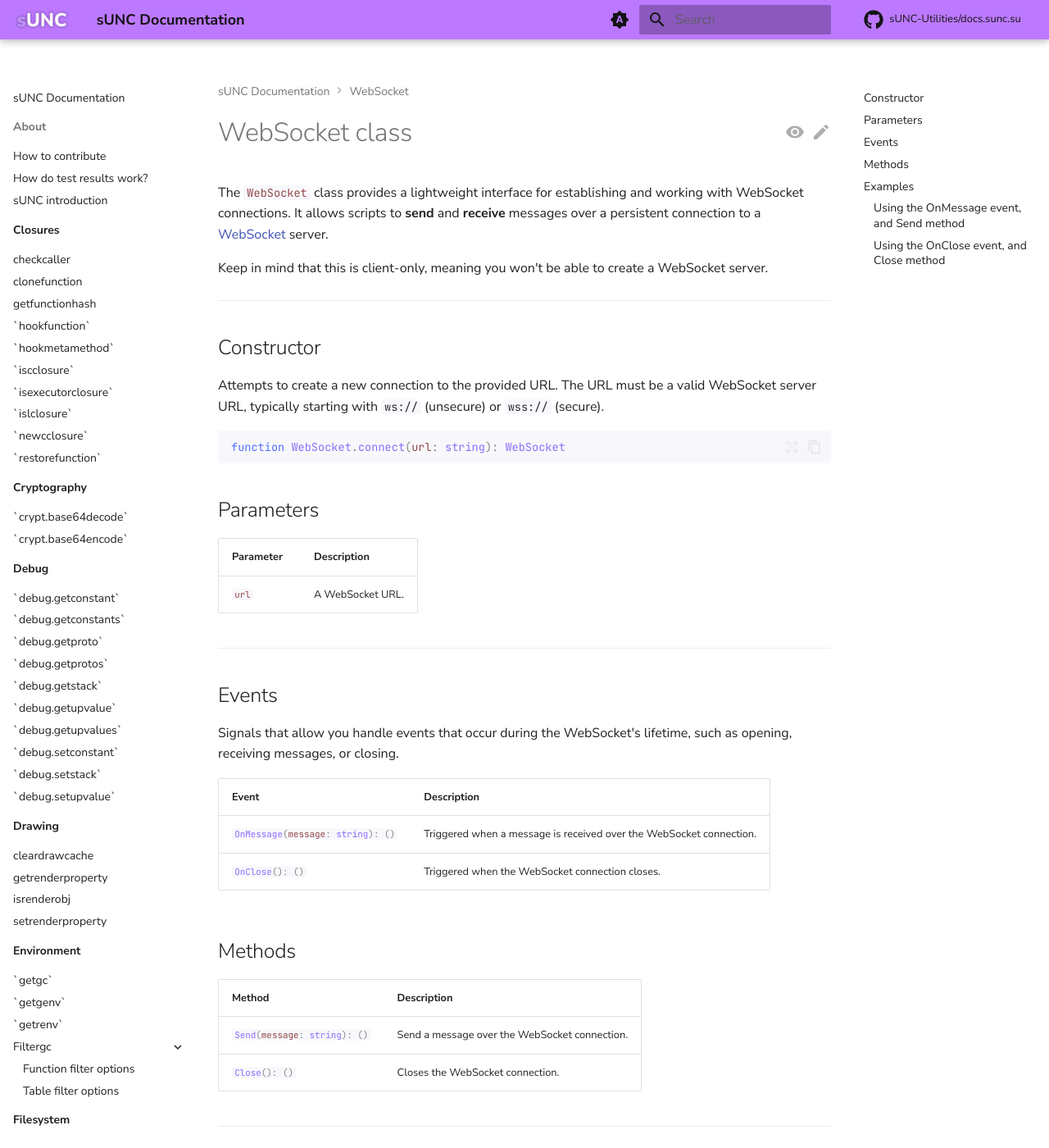
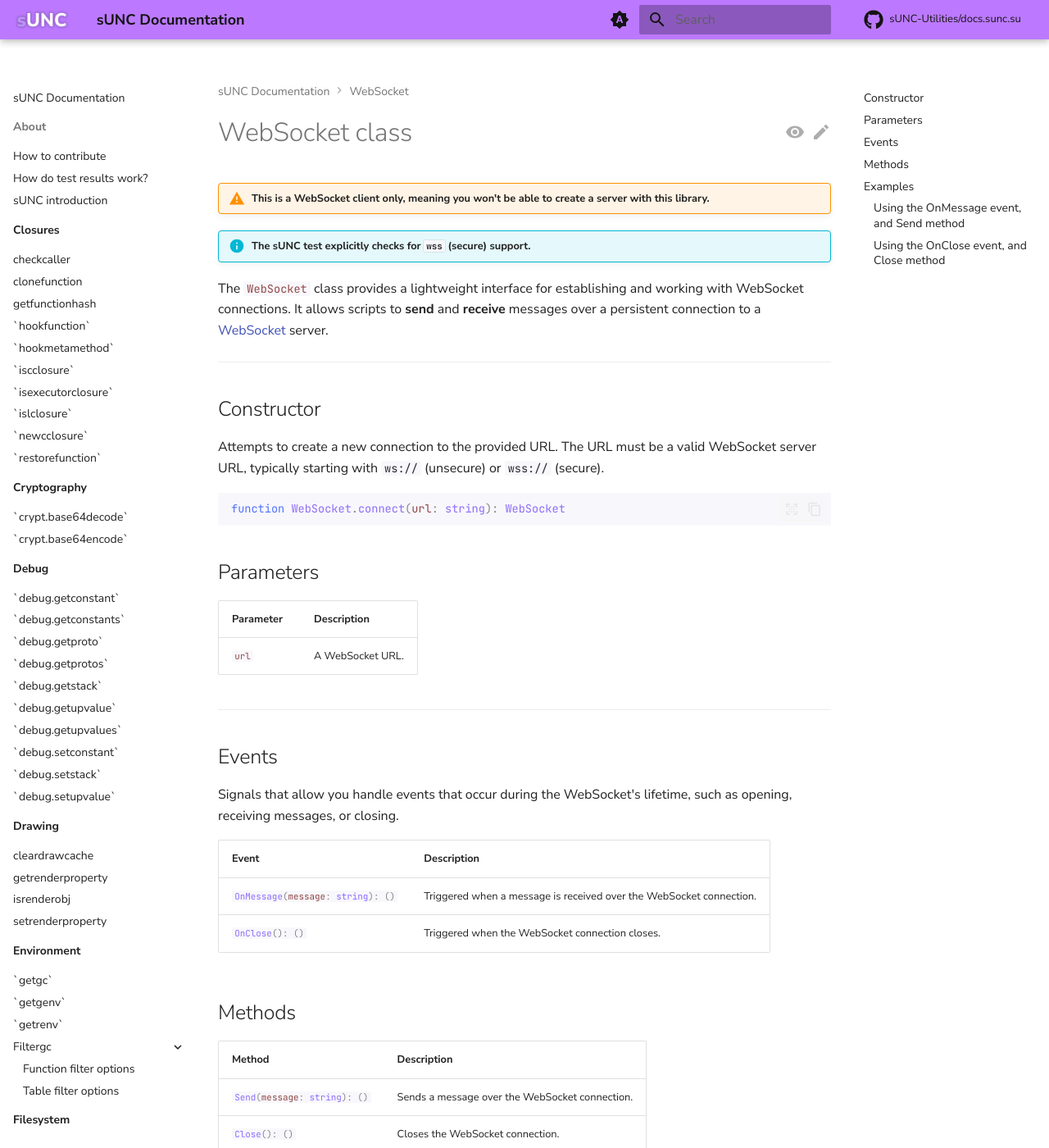
Before and after one commit to sUNC-Utilities/docs.sunc.su, an MkDocs documentation site: the page built from docs/WebSocket/README.md, in a window 1280 px wide and 1400 px high. Shown: the whole window at 82% size. Built offline with MkDocs 1.6.1 and Material for MkDocs 9.7.7, drawn with Linux system fonts in a browser that asks for light colours; comment, search, counter and statistics services are not loaded; some of the changed text lies outside the part shown.

Commit message:
Explicit WSS check & moved note
- Moved the note about the WebSocket library being a client only with no ability of making a server into a purposeful MkDocs admonition instead of a regular text note
- Added note about the sUNC test explicitly checking for WSS support, since there was confusion in issue/PR #49

````diff
--- a/docs/WebSocket/README.md
+++ b/docs/WebSocket/README.md
@@ -1,8 +1,10 @@
 # WebSocket class
 
+!!! warning "This is a WebSocket client only, meaning you won't be able to create a server with this library."
+
+!!! info "The sUNC test explicitly checks for `wss` (secure) support."
+
 The `#!luau WebSocket` class provides a lightweight interface for establishing and working with WebSocket connections. It allows scripts to **send** and **receive** messages over a persistent connection to a [WebSocket](https://en.wikipedia.org/wiki/WebSocket) server.
-
-Keep in mind that this is client-only, meaning you won't be able to create a WebSocket server.
 
 ---
 
@@ -35,7 +37,7 @@ Signals that allow you handle events that occur during the WebSocket's lifetime,
 
 | Method        | Description                                                                 |
 |---------------|-----------------------------------------------------------------------------|
-| `#!luau Send(message: string): ()` | Send a message over the WebSocket connection.    |
+| `#!luau Send(message: string): ()` | Sends a message over the WebSocket connection.    |
 | `#!luau Close(): ()`                     | Closes the WebSocket connection.                 |
 
 ---
@@ -45,7 +47,7 @@ Signals that allow you handle events that occur during the WebSocket's lifetime,
 ### Using the `#!luau OnMessage` event, and `#!luau Send` method
 
 ```luau title="Responding to incoming messages" linenums="1"
-local ws = WebSocket.connect("ws://echo.websocket.events")
+local ws = WebSocket.connect("wss://echo.websocket.events")
 ws.OnMessage:Connect(function(message)
     print(message)
 end)
@@ -57,7 +59,7 @@ ws:Send("Hello") -- Output: Hello
 ### Using the `#!luau OnClose` event, and `#!luau Close` method
 
 ```luau title="Receive a closing message and catch it via OnClose" linenums="1"
-local ws = WebSocket.connect("ws://echo.websocket.events")
+local ws = WebSocket.connect("wss://echo.websocket.events")
 ws.OnClose:Connect(function()
     print("Closed")
 end)
````
